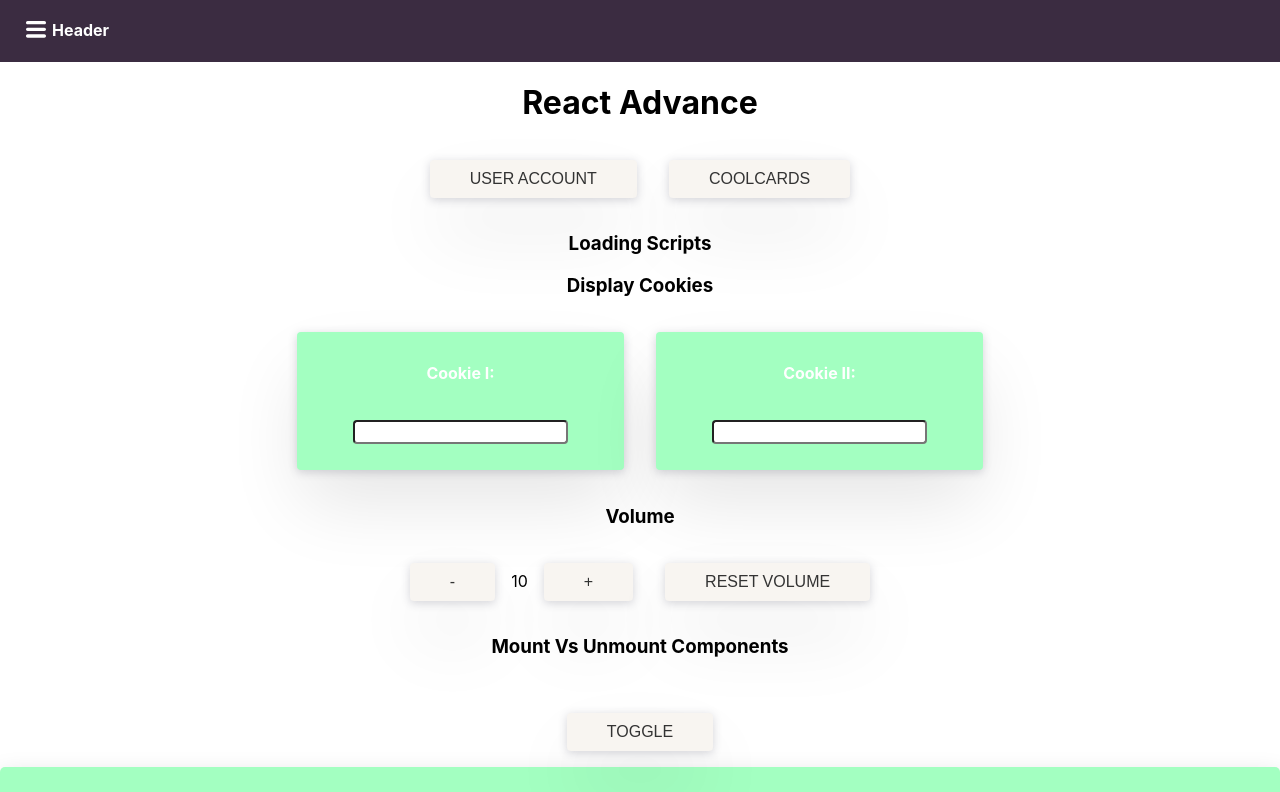
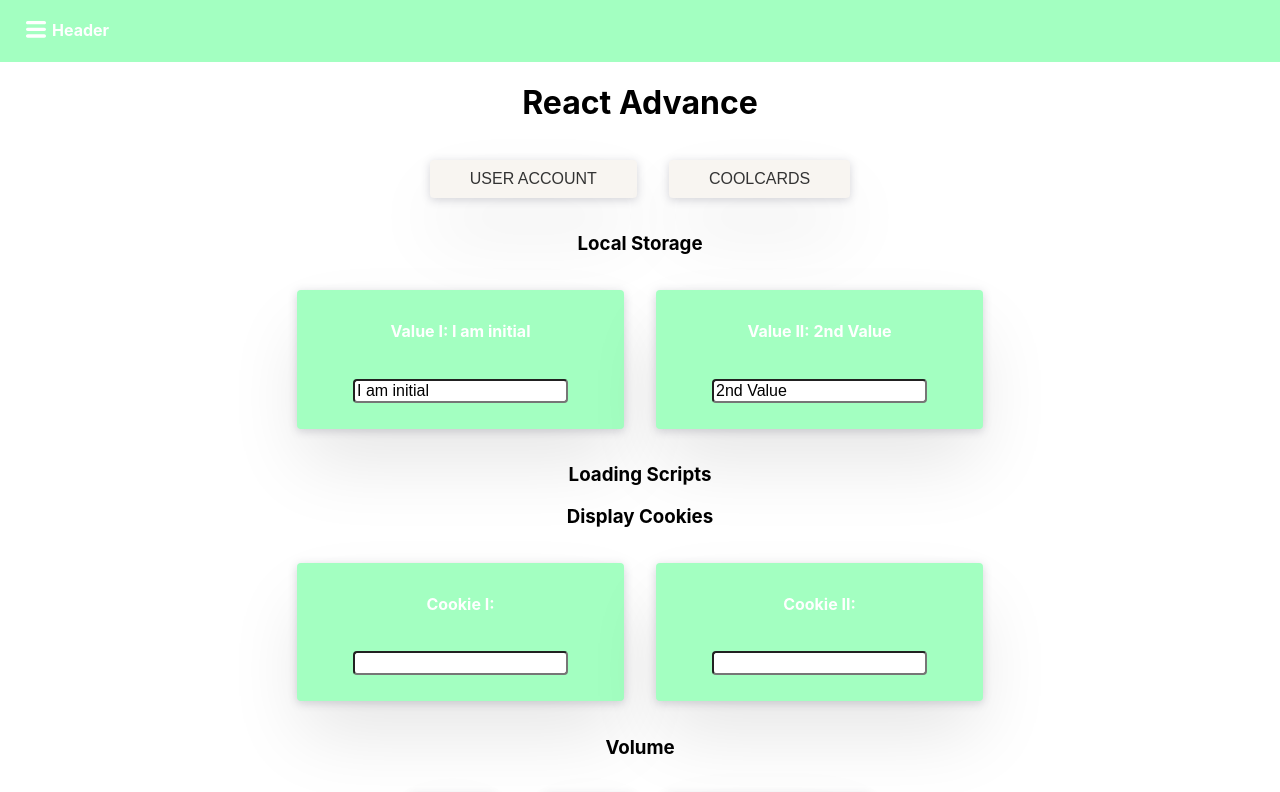
Before and after one commit to francispham/advance-react, a React (Create React App) app: page / in a window 1280 px wide. Shown: the top 792 px of the page. Built offline with nearby package versions, Linux system fonts and the light colour scheme.

Commit message:
Custom Hook & DOM Manipulation P5: Implemented Storing Values with useLocalStorage

```diff
--- a/src/App.js
+++ b/src/App.js
@@ -5,6 +5,7 @@ import './App.css';
 
 import { PageWrapper } from './state';
 
+import Local from './components/Local';
 import Script from './components/Script';
 import Cookie from './components/Cookie';
 import Nav from './components/Nav';
@@ -46,6 +47,9 @@ function App() {
               </Switch>
             </section>
             <section>
+              <Local />
+            </section>
+            <section>
               <Script />
             </section>
             <section>
--- a/src/Components/Cookie.js
+++ b/src/Components/Cookie.js
@@ -1,7 +1,7 @@
 import React from 'react';
-import styled from "styled-components";
 
 import { useCookies } from '../hooks';
+import { StyledCard } from "Elements";
 
 const Cookie = () => {
   const [ cookie, setCookie ] = useCookies({ key: "1st Key" });
@@ -10,44 +10,16 @@ const Cookie = () => {
   return (
     <div>
       <h3>Display Cookies</h3>
-      <CookieCard>
+      <StyledCard>
         <h4> Cookie I: {cookie || ""}</h4>
         <input value={cookie} onChange={(e) => setCookie(e.target.value)} />
-      </CookieCard>
-      <CookieCard>
+      </StyledCard>
+      <StyledCard>
         <h4>Cookie II: {cookie2 || ""}</h4>
         <input value={cookie2} onChange={(e) => setCookie2(e.target.value)} />
-      </CookieCard>
+      </StyledCard>
     </div>
   );
 }
 
 export default Cookie;
-
-const CookieCard = styled.div`
-  color: white;
-  margin: 1rem;
-  font-size: 1rem;
-  font-weight: 400;
-  padding: 10px 40px;
-  border-radius: 4px;
-  display: inline-block;
-  background: var(--green);
-  box-shadow: 0 2px 10px rgba(50, 50, 73, 0.2),
-    0 37.5px 75px -5px rgba(0, 0, 0, 0.1);
-
-  &:hover {
-    background: var(--blue);
-  }
-  input {
-    margin: 1rem;
-    font-size: 1rem;
-    font-weight: 400;
-    border-radius: 4px;
-
-    &:hover {
-      background: var(--black);
-      color: white;
-    }
-  }
-`;
--- a/src/Components/Elements/Cards.js
+++ b/src/Components/Elements/Cards.js
@@ -1,5 +1,33 @@
 import styled from 'styled-components';
 import { elevation, transition, custom, purp } from "Utilities";
+
+export const StyledCard = styled.div`
+  color: white;
+  margin: 1rem;
+  font-size: 1rem;
+  font-weight: 400;
+  padding: 10px 40px;
+  border-radius: 4px;
+  display: inline-block;
+  background: var(--green);
+  box-shadow: 0 2px 10px rgba(50, 50, 73, 0.2),
+    0 37.5px 75px -5px rgba(0, 0, 0, 0.1);
+
+  &:hover {
+    background: var(--blue);
+  }
+  input {
+    margin: 1rem;
+    font-size: 1rem;
+    font-weight: 400;
+    border-radius: 4px;
+
+    &:hover {
+      background: var(--black);
+      color: white;
+    }
+  }
+`;
 
 export const CardGrid = styled.div`
   display: grid;
--- a/src/Components/Elements/Header.js
+++ b/src/Components/Elements/Header.js
@@ -1,7 +1,7 @@
 import styled from "styled-components";
 
 export const Header = styled.header`
-  background: var(--black);
+  background: var(--green);
   color: white;
   padding: 20px;
   display: flex;
--- a/src/Components/Elements/index.js
+++ b/src/Components/Elements/index.js
@@ -1,9 +1,9 @@
 import Icon from './Icon';
 import Modal from './Modal';
-import { Card, CardGrid } from './Cards'
+import { Card, CardGrid, StyledCard } from './Cards'
 
 export * from './Container';
 export * from './Header';
 export * from './Cards';
 export * from './Button';
-export { Icon, Modal, Card, CardGrid };
+export { Icon, Modal, Card, CardGrid, StyledCard };
--- /dev/null
+++ b/src/Components/Local.js
@@ -0,0 +1,24 @@
+import React from 'react';
+import { useLocalStorage } from '../hooks';
+import { StyledCard } from "Elements";
+
+const Local = () => {
+  const [value, setValue] = useLocalStorage("Test", "I am initial");
+  const [value2, setValue2] = useLocalStorage("Test2", "2nd Value");
+
+  return (
+    <div>
+      <h3>Local Storage</h3>
+      <StyledCard>
+        <h4> Value I: {value || ""}</h4>
+        <input value={value} onChange={(e) => setValue(e.target.value)} />
+      </StyledCard>
+      <StyledCard>
+        <h4>Value II: {value2 || ""}</h4>
+        <input value={value2} onChange={(e) => setValue2(e.target.value)} />
+      </StyledCard>
+    </div>
+  );
+}
+
+export default Local;
--- a/src/hooks/index.js
+++ b/src/hooks/index.js
@@ -1,3 +1,4 @@
+export * from './useLocalStorage';
 export * from './useScript';
 export * from './useMeasure';
 export * from './useWindowWidth';
--- /dev/null
+++ b/src/hooks/useLocalStorage.js
@@ -0,0 +1,12 @@
+import { useState, useEffect } from 'react';
+
+export const useLocalStorage = (key, initial) => {
+  const item = window.localStorage.getItem(key);
+  const [value, setValue] = useState(item || initial);
+
+  useEffect(() => {
+    window.localStorage.setItem(key, value);
+  }, [value, key, initial]);
+
+  return [value, setValue];
+};
```
